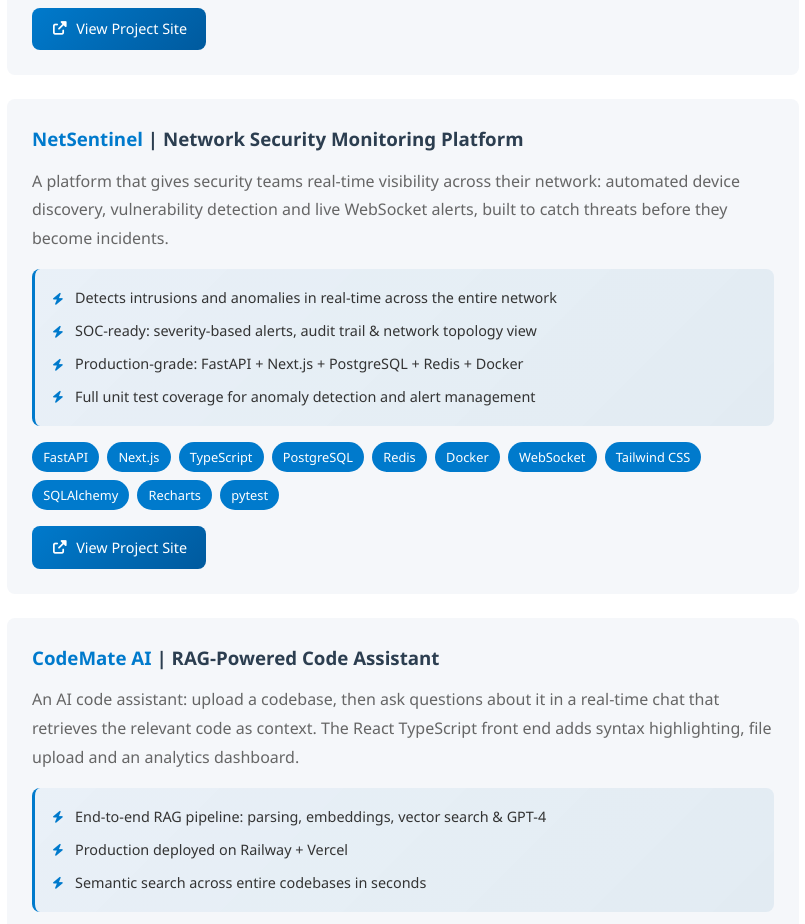
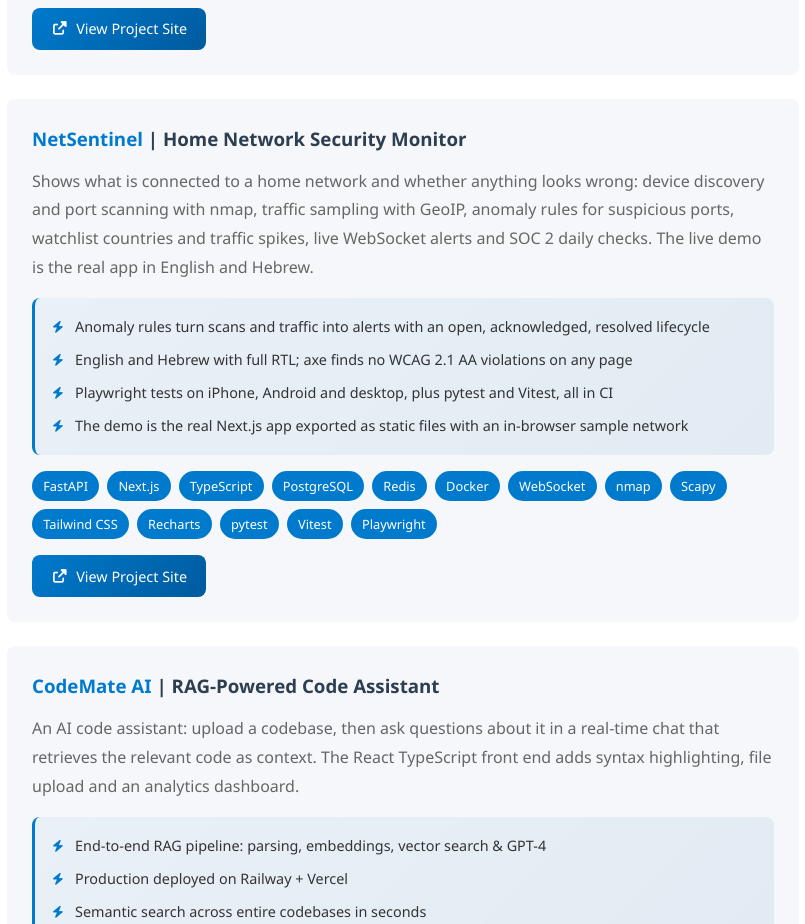
Before and after one commit to SaharHalili95/html-portfolio, a React (Vite) app: page / in a window 1280 px wide. Shown: the part 4520-5444 px from the top of the page, without its empty margins (377-1182 px from the left). Built offline with nearby package versions, Linux system fonts and the light colour scheme.

Commit message:
Update the NetSentinel entry to match the project

```diff
--- a/src/data/portfolioData.ts
+++ b/src/data/portfolioData.ts
@@ -116,16 +116,16 @@
   },
   {
     title: "NetSentinel",
-    subtitle: "Network Security Monitoring Platform",
+    subtitle: "Home Network Security Monitor",
     description:
-      "A platform that gives security teams real-time visibility across their network: automated device discovery, vulnerability detection and live WebSocket alerts, built to catch threats before they become incidents.",
+      "Shows what is connected to a home network and whether anything looks wrong: device discovery and port scanning with nmap, traffic sampling with GeoIP, anomaly rules for suspicious ports, watchlist countries and traffic spikes, live WebSocket alerts and SOC 2 daily checks. The live demo is the real app in English and Hebrew.",
     highlights: [
-      "Detects intrusions and anomalies in real-time across the entire network",
-      "SOC-ready: severity-based alerts, audit trail & network topology view",
-      "Production-grade: FastAPI + Next.js + PostgreSQL + Redis + Docker",
-      "Full unit test coverage for anomaly detection and alert management",
+      "Anomaly rules turn scans and traffic into alerts with an open, acknowledged, resolved lifecycle",
+      "English and Hebrew with full RTL; axe finds no WCAG 2.1 AA violations on any page",
+      "Playwright tests on iPhone, Android and desktop, plus pytest and Vitest, all in CI",
+      "The demo is the real Next.js app exported as static files with an in-browser sample network",
     ],
-    technologies: ["FastAPI", "Next.js", "TypeScript", "PostgreSQL", "Redis", "Docker", "WebSocket", "Tailwind CSS", "SQLAlchemy", "Recharts", "pytest"],
+    technologies: ["FastAPI", "Next.js", "TypeScript", "PostgreSQL", "Redis", "Docker", "WebSocket", "nmap", "Scapy", "Tailwind CSS", "Recharts", "pytest", "Vitest", "Playwright"],
     link: "https://github.com/SaharHalili95/netsentinel",
     demoLink: "https://saharhalili95.github.io/netsentinel/",
   },
```
